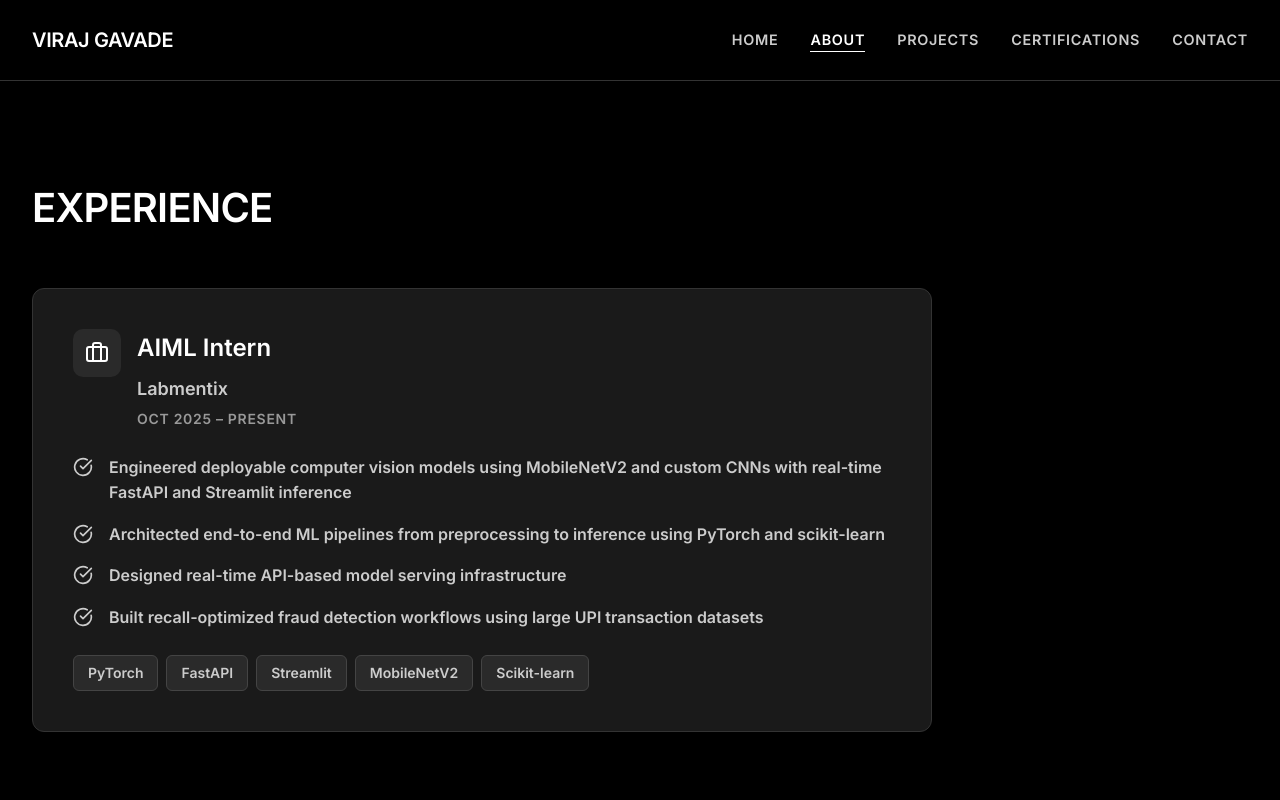
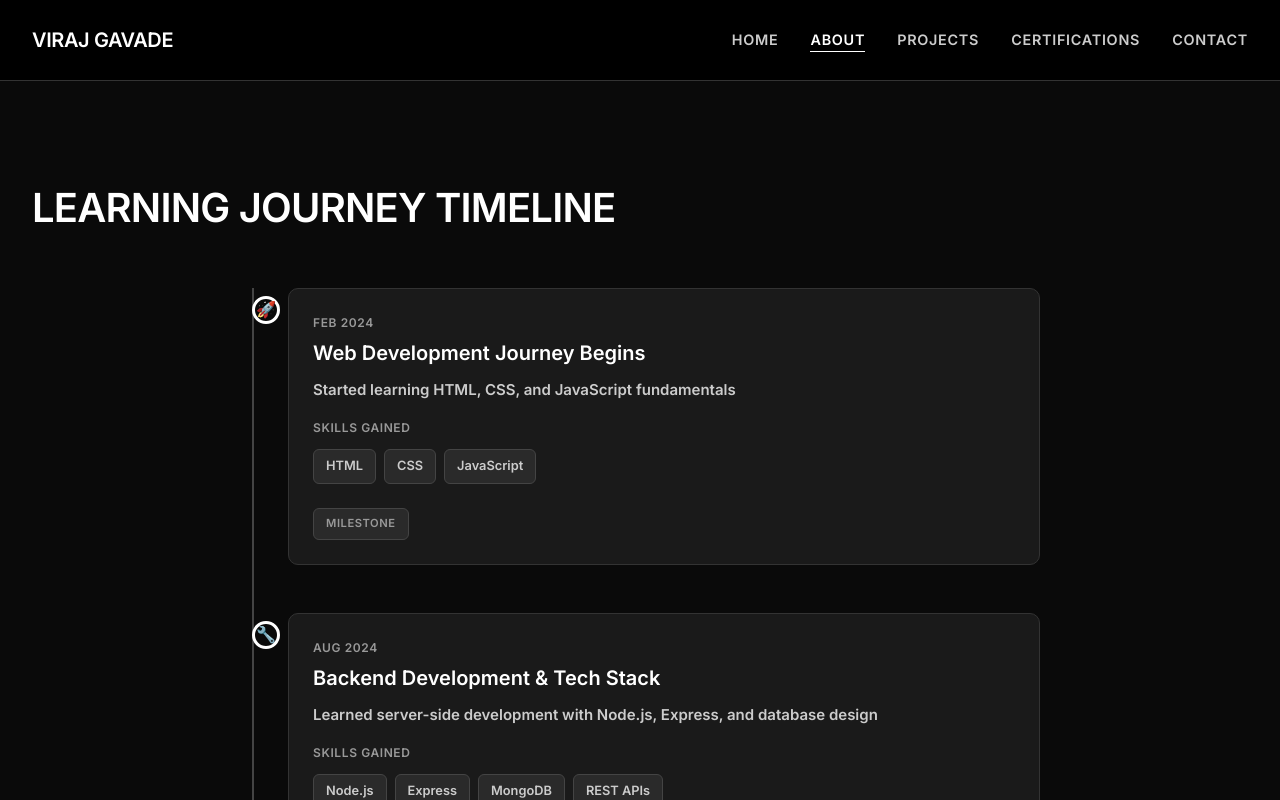
Before and after one commit to viraj-gavade/Portfolio, a React (Create React App) app: page /about in a window 1280 px wide. Shown: the top 800 px of the page. Built offline with nearby package versions, Linux system fonts and the light colour scheme.

Commit message:
new commit

```diff
--- a/src/mock.js
+++ b/src/mock.js
@@ -27,21 +27,7 @@ export const metrics = {
   linesOfCode: "50K+"
 };
 
-export const experience = [
-  {
-    id: 1,
-    role: "AIML Intern",
-    company: "Labmentix",
-    period: "Oct 2025 – Present",
-    description: [
-      "Engineered deployable computer vision models using MobileNetV2 and custom CNNs with real-time FastAPI and Streamlit inference",
-      "Architected end-to-end ML pipelines from preprocessing to inference using PyTorch and scikit-learn",
-      "Designed real-time API-based model serving infrastructure",
-      "Built recall-optimized fraud detection workflows using large UPI transaction datasets"
-    ],
-    tech: ["PyTorch", "FastAPI", "Streamlit", "MobileNetV2", "Scikit-learn"]
-  }
-];
+export const experience = [];
 
 export const timeline = [
   {
@@ -103,21 +89,6 @@ export const timeline = [
     skills: ["LangChain", "RAG", "LLMs", "Prompt Engineering"],
     projects: ["Conversational RAG Chatbot"],
     type: "certification"
-  },
-  {
-    id: 7,
-    period: "Oct 2025",
-    title: "AIML Internship at Labmentix",
-    description: "Started internship focusing on computer vision and ML model deployment",
-    icon: "💼",
-    skills: ["MobileNetV2", "FastAPI", "Computer Vision", "Model Serving"],
-    projects: ["Fraud Detection Pipeline"],
-    achievements: [
-      "Engineered deployable computer vision models with real-time inference",
-      "Architected end-to-end ML pipelines from preprocessing to deployment",
-      "Built recall-optimized fraud detection for payment systems"
-    ],
-    type: "internship"
   },
   {
     id: 8,
--- a/src/pages/About.jsx
+++ b/src/pages/About.jsx
@@ -45,6 +45,7 @@ const About = () => {
   return (
     <div className="portfolio-container" style={{ paddingTop: '80px' }}>
       {/* Experience Section */}
+      {experience.length > 0 && (
         <section className="section">
           <h1 className="section-title">Experience</h1>
           <motion.div
@@ -148,6 +149,7 @@ const About = () => {
             ))}
           </motion.div>
         </section>
+      )}
 
       {/* Enhanced Timeline Section - Vertical */}
       <section className="section" style={{ background: 'var(--bg-secondary)' }}>
```
Also changed, not shown: 2 other files (tests, documents, lock files or other folders). Lines whose indentation alone changed are shown as unchanged.
